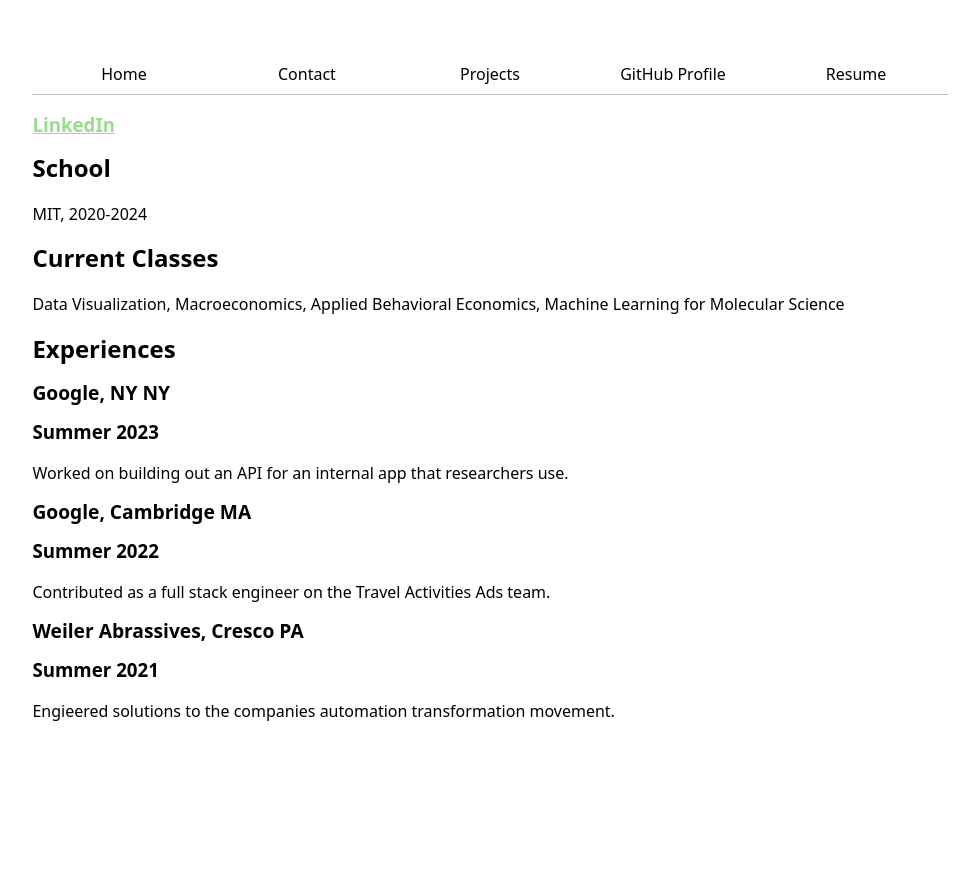
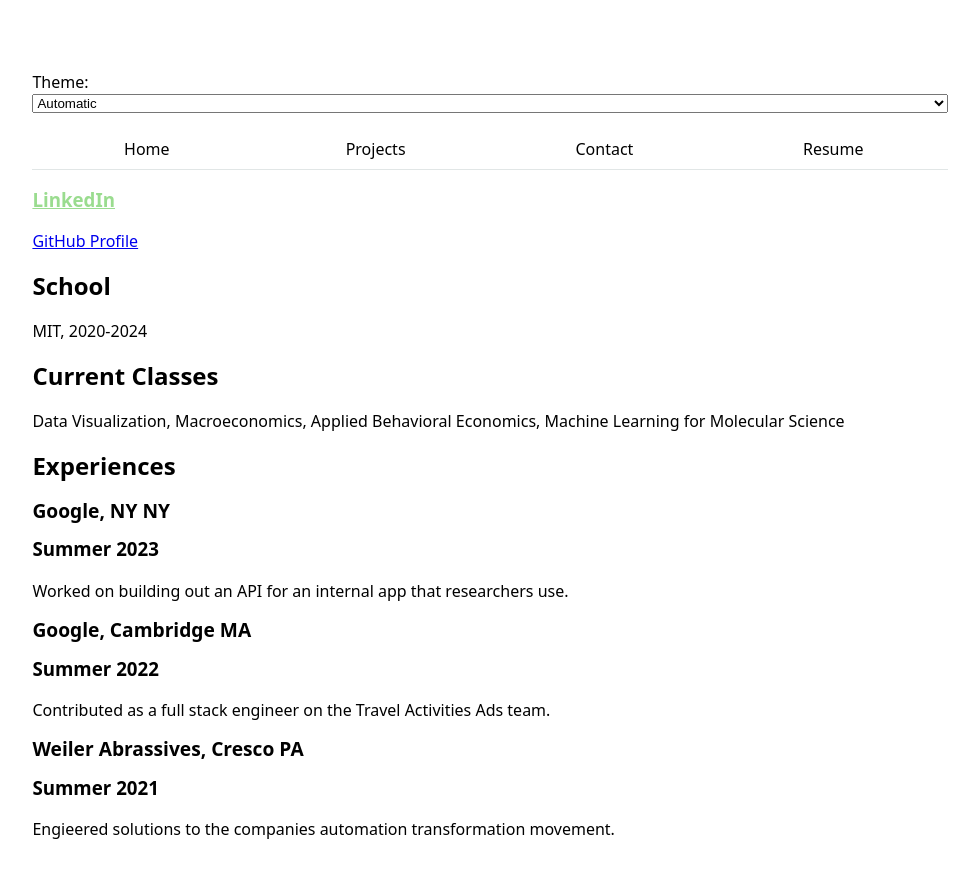
Before and after one commit to aklein11/portfolio, a plain HTML site: page resume/index.html in a window 1280 px wide. Shown: the whole page, without its empty margins (150-1129 px from the left). Before the commit the page ends 800 px from the top, so only its background shows below. Drawn offline with Linux system fonts and the light colour scheme.

Commit message:
week3:JS

```diff
--- /dev/null
+++ b/global.js
@@ -0,0 +1,64 @@
+console.log("IT’S ALIVE!");
+
+// remove "current" class
+function $$ (selector, context = document) {
+	return Array.from(context.querySelectorAll(selector));
+}
+
+let navLinks = $$("nav a");
+let currentLink = navLinks.find(a => a.host === location.host && a.pathname === location.pathname);
+currentLink?.classList.add("current");
+
+
+// consolidate nav menu code
+let pages = {
+	"": "Home",
+	"projects/": "Projects",
+    "conotact/": "Contact",
+    "resume/": "Resume"
+	/* add the rest of your pages here */
+};
+let nav = document.createElement("nav");
+document.body.prepend(nav);
+for (let url in pages) {
+	let title = pages[url];
+	// Create link and add it to nav
+    let a = document.createElement("a");
+    a.href = url;
+    a.textContent = title;
+    if (a.host === location.host && a.pathname === location.pathname) {
+        a.classList.add("current");
+    }
+    nav.append(a);
+}
+
+// nav.insertAdjacentHTML("beforeend", `<a href="${ url }">${ title }</a>` );
+// Create link and add it to nav
+const ARE_WE_HOME = document.documentElement.classList.contains("home");
+
+// if (!ARE_WE_HOME && !url.startsWith("http")) {
+// 	url = "../" + url;
+// }
+
+// a.target = "_blank
+
+document.body.insertAdjacentHTML("afterbegin", `
+	<label class="color-scheme", position: absolute, top=1rem, right=1rem>
+		Theme:
+		<select>
+            <option value="light dark">Automatic</option>
+            <option value="light">Light Mode</option>
+            <option value="dark">Dark Mode</option>
+		</select>
+	</label>`
+);
+
+let select = document.querySelector("select");
+select.addEventListener("input", function (event) {
+	console.log("color scheme changed to", event.target.value);
+    localStorage.colorScheme = event.target.value
+    document.documentElement.style.setProperty("color-scheme", event.target.value)
+    if (localStorage.colorScheme) {
+        select.value = localStorage.colorScheme;
+    }
+});
--- a/resume/index.html
+++ b/resume/index.html
@@ -5,18 +5,20 @@
     <meta name="viewport" content="width=device-width, initial-scale=1.0">
     <title>Resume</title>
     <link rel="stylesheet" href="../style.css">
+    <script type="module" src="../global.js"></script>
 </head>
 <body>
-    <nav>
+    <!-- <nav>
         <a href="../index.html">Home</a>
         <a href="../contact/index.html">Contact</a>
         <a href="../projects/index.html">Projects</a>
         <a href="../https://github.com/aklein11/" target="_blank">GitHub Profile</a>
-        <a href="index.html" class="current">Resume</a>
-    </nav>
+        <a href="index.html">Resume</a>
+    </nav> -->
 
     <section class="resume">
     <h3><a href="https://www.linkedin.com/in/abigail-klein-548b69203/" target="_blank">LinkedIn</a></h3>
+    <h3></h3><a href="https://github.com/aklein11/" target="_blank">GitHub Profile</a></h3>
     <h1>School</h1>
     <p>MIT, 2020-2024</p>
     <h1>Current Classes</h1>
--- a/style.css
+++ b/style.css
@@ -1,5 +1,6 @@
 :root {
     --color-accent: #9adc8f; /* Replace with your preferred accent color */
+	color-scheme: light dark;
 }
 
 body {
@@ -73,11 +74,13 @@ p {
 }
 
 nav {
+	--border-color: oklch(50% 10% 200 / 40%);
+
 	display: flex;
 	margin-bottom: 20px;
 	border-bottom-width: 1px;
 	border-bottom-style: solid;
-	border-bottom-color: oklch(80% 3% 200);
+	border-bottom-color: oklch(80% 3% 200 / 40%);
 }
 
 nav a {
@@ -91,7 +94,8 @@ nav a:hover {
     border-bottom-width: 1px;
 	border-bottom-style: solid;
 	border-bottom-color: var(--color-accent);
-	background-color: oklch(from var(--color-accent) 95% 5% h)
+	/* background-color: oklch(from var(--color-accent) 95% 5% h) */
+	background-color: color-mix(in oklch, var(--color-accent), canvas 85%);
 }
 
 label, input, textarea, button {
```
Also changed, not shown: contact/index.html (+4 -3 lines), index.html (+5 -3 lines), projects/index.html (+4 -3 lines).
